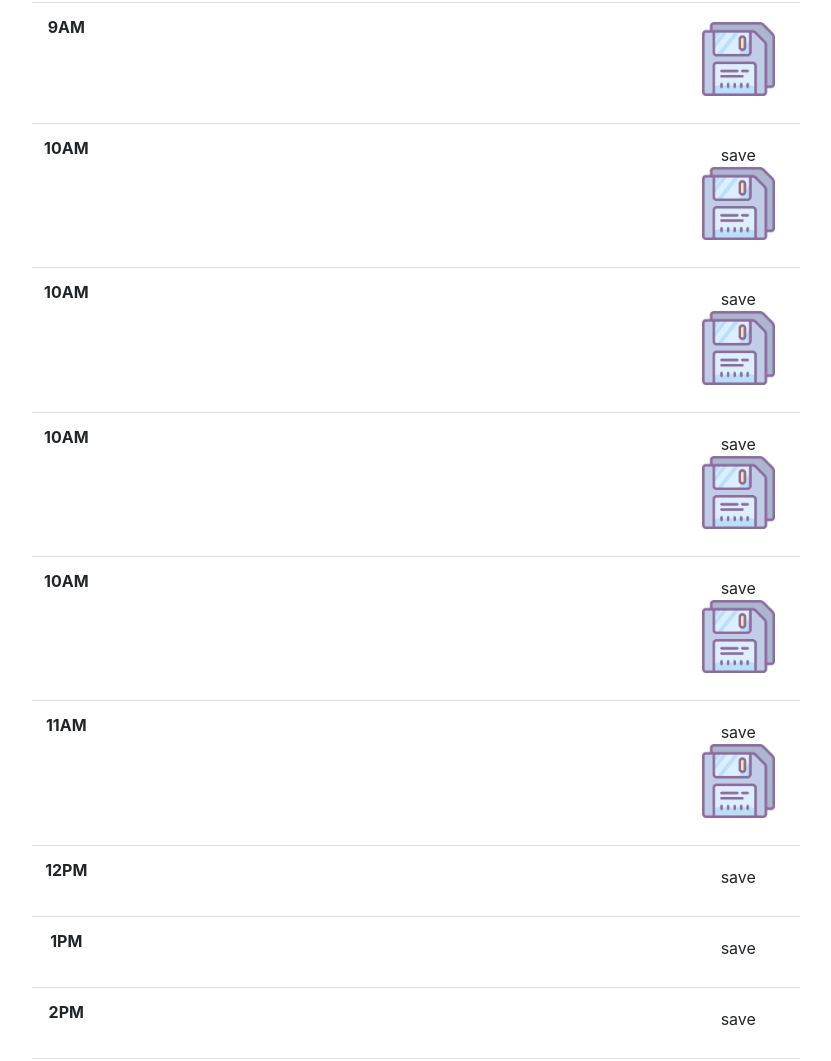
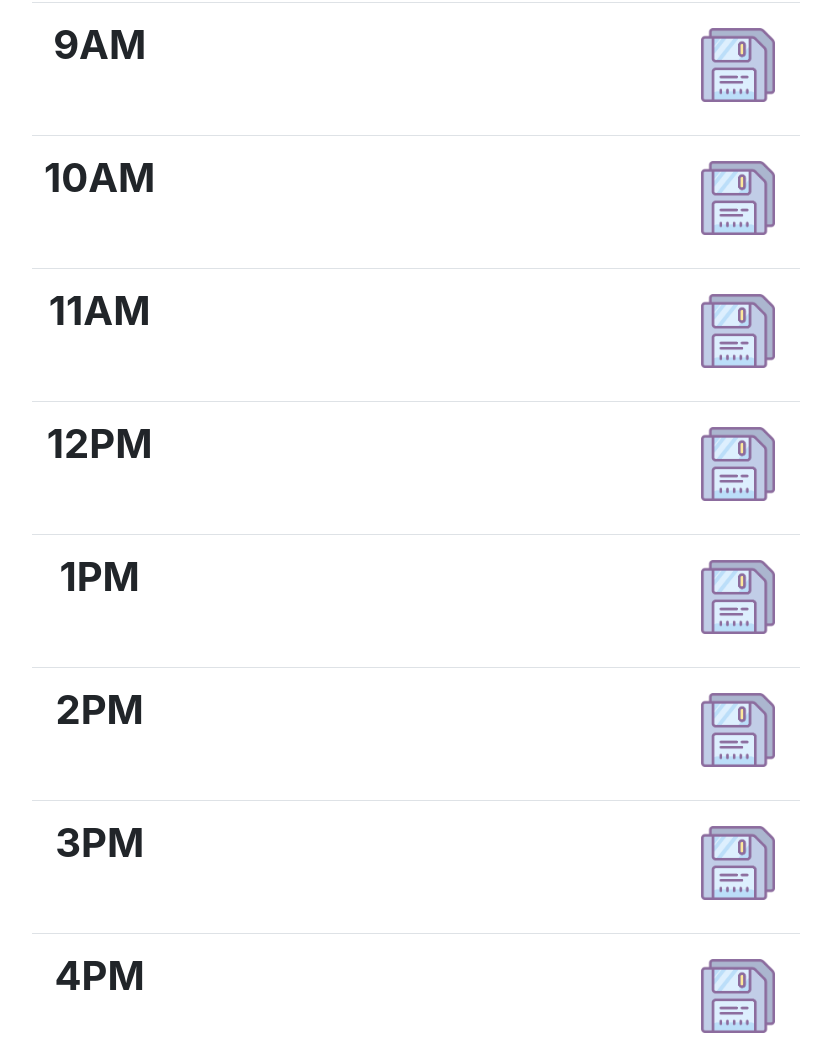
Before and after one commit to UshTae/Day-Planner, a plain HTML site: page index.html in a window 1280 px wide. Shown: the part 339-1400 px from the top of the page, without its empty margins (224-1055 px from the left). Drawn offline with nearby package versions, Linux system fonts and the light colour scheme.

Commit message:
adding ids to all buttons and input, and addinf button el to js

```diff
--- a/assets/css/style.css
+++ b/assets/css/style.css
@@ -11,3 +11,12 @@ main{
 input{
     text-align: center;
 }
+
+button{
+    width: 100px;
+    height: 100px;
+}
+
+th {
+    font-size: 40px;
+}
--- a/assets/js/script.js
+++ b/assets/js/script.js
@@ -1,8 +1,16 @@
-//dom elements
-
-//event listeners to all buttons
-
-
 //display todays day using moment
 var today = moment();
 $("#now").text(today.format("LLLL"));
+
+//button elements
+var am9Btn = $('#9am-btn');
+var am10Btn = $('#10am=btn');
+var am11Btn = $('#11am=btn');
+var pm12Btn = $('#12pm=btn');
+var pm1Btn = $('#1pm=btn');
+var pm2Btn = $('#2pm=btn');
+var pm3Btn = $('#3pm=btn');
+var pm4Btn = $('#4pm=btn');
+var pm5Btn = $('#5pm=btn');
+
+//event listeners to all buttons
--- a/index.html
+++ b/index.html
@@ -46,62 +46,25 @@
             <th scope="row" class="w-12.5">9AM</th>
             <!-- form -->
             <td class="w-75">
-              <input type="text" class="form-control-plaintext h-100" id="9amText">
+              <input type="text" class="form-control-plaintext h-100" id="9am-text">
             </td>
             <!-- button -->
-            <td class="w-12.5"><button type="submit" class="btn mb-2">
+            <td class="w-12.5"><button type="submit" class="btn mb-2" id="9am-btn">
               <!-- add icon -->
               <img src="assets\images\368-3682188_save-picture-with-transparent-background-floppy-disk-saved.png"/>
             </button></td>
           </tr>
 
-          <tr>
-            <th scope="row">10AM</th>
-            <!-- form -->
-            <td class="w-75">
-              <input type="text" class="form-control-plaintext h-100" id="9amText">
-            </td>
-            <!-- button -->
-            <td class="w-12.5"><button type="submit" class="btn mb-2">save
-              <!-- add icon -->
-              <img src="assets\images\368-3682188_save-picture-with-transparent-background-floppy-disk-saved.png"/>
-            </button></td>
-          </tr>
 
-          <tr>
-            <th scope="row">10AM</th>
-            <!-- form -->
-            <td class="w-75">
-              <input type="text" class="form-control-plaintext h-100" id="9amText">
-            </td>
-            <!-- button -->
-            <td class="w-12.5"><button type="submit" class="btn  mb-2">save
-              <!-- add icon -->
-              <img src="assets\images\368-3682188_save-picture-with-transparent-background-floppy-disk-saved.png"/>
-            </button></td>
-          </tr>
 
           <tr>
             <th scope="row">10AM</th>
              <!-- form -->
              <td class="w-75">
-              <input type="text" class="form-control-plaintext h-100" id="9amText">
+              <input type="text" class="form-control-plaintext h-100" id="10am-text">
             </td>
             <!-- button -->
-            <td class="w-12.5"><button type="submit" class="btn mb-2">save
-              <!-- add icon -->
-              <img src="assets\images\368-3682188_save-picture-with-transparent-background-floppy-disk-saved.png"/>
-            </button></td>
-          </tr>
-
-          <tr>
-            <th scope="row">10AM</th>
-             <!-- form -->
-             <td class="w-75">
-              <input type="text" class="form-control-plaintext h-100" id="9amText">
-            </td>
-            <!-- button -->
-            <td class="w-12.5"><button type="submit" class="btn mb-2">save
+            <td class="w-12.5"><button type="submit" class="btn mb-2" id="10am-btn">
               <!-- add icon -->
               <img src="assets\images\368-3682188_save-picture-with-transparent-background-floppy-disk-saved.png"/>
             </button></td>
@@ -111,10 +74,10 @@
             <th scope="row">11AM</th>
              <!-- form -->
              <td class="w-75">
-              <input type="text" class="form-control-plaintext h-100" id="9amText">
+              <input type="text" class="form-control-plaintext h-100" id="11am-text">
             </td>
             <!-- button -->
-            <td class="w-12.5"><button type="submit" class="btn mb-2">save
+            <td class="w-12.5"><button type="submit" class="btn mb-2" id="11am-btn">
               <!-- add icon -->
               <img src="assets\images\368-3682188_save-picture-with-transparent-background-floppy-disk-saved.png"/>
             </button></td>
@@ -124,11 +87,12 @@
             <th scope="row">12PM</th>
             <!-- form -->
             <td class="w-75">
-              <input type="text" class="form-control-plaintext h-100" id="9amText">
+              <input type="text" class="form-control-plaintext h-100" id="12pm-text">
             </td>
             <!-- button -->
-            <td class="w-12.5"><button type="submit" class="btn mb-2">save
+            <td class="w-12.5"><button type="submit" class="btn mb-2" id="12pm-btn">
               <!-- add icon -->
+              <img src="assets\images\368-3682188_save-picture-with-transparent-background-floppy-disk-saved.png"/>
             </button></td>
           </tr>
 
@@ -136,11 +100,12 @@
             <th scope="row">1PM</th>
              <!-- form -->
              <td class="w-75">
-              <input type="text" class="form-control-plaintext h-100" id="9amText">
+              <input type="text" class="form-control-plaintext h-100" id="1pm-text">
             </td>
             <!-- button -->
-            <td class="w-12.5"><button type="submit" class="btn mb-2">save
+            <td class="w-12.5"><button type="submit" class="btn mb-2" id="1pm-btn">
               <!-- add icon -->
+              <img src="assets\images\368-3682188_save-picture-with-transparent-background-floppy-disk-saved.png"/>
             </button></td>
           </tr>
 
@@ -148,11 +113,12 @@
             <th scope="row">2PM</th>
              <!-- form -->
              <td class="w-75">
-              <input type="text" class="form-control-plaintext h-100" id="9amText">
+              <input type="text" class="form-control-plaintext h-100" id="2pm-text">
             </td>
             <!-- button -->
-            <td class="w-12.5"><button type="submit" class="btn mb-2">save
+            <td class="w-12.5"><button type="submit" class="btn mb-2" id="2pm-btn">
               <!-- add icon -->
+              <img src="assets\images\368-3682188_save-picture-with-transparent-background-floppy-disk-saved.png"/>
             </button></td>
           </tr>
 
@@ -160,11 +126,12 @@
             <th scope="row">3PM</th>
             <!-- form -->
             <td class="w-75">
-              <input type="text" class="form-control-plaintext h-100" id="9amText">
+              <input type="text" class="form-control-plaintext h-100" id="3pm-text">
             </td>
             <!-- button -->
-            <td class="w-12.5"><button type="submit" class="btn mb-2">save
+            <td class="w-12.5"><button type="submit" class="btn mb-2" id="3pm-btn">
               <!-- add icon -->
+              <img src="assets\images\368-3682188_save-picture-with-transparent-background-floppy-disk-saved.png"/>
             </button></td>
           </tr>
 
@@ -172,11 +139,12 @@
             <th scope="row">4PM</th>
              <!-- form -->
              <td class="w-75">
-              <input type="text" class="form-control-plaintext h-100" id="9amText">
+              <input type="text" class="form-control-plaintext h-100" id="4pm-text">
             </td>
             <!-- button -->
-            <td class="w-12.5"><button type="submit" class="btn mb-2">save
+            <td class="w-12.5"><button type="submit" class="btn mb-2" id="4pm-btn">
               <!-- add icon -->
+              <img src="assets\images\368-3682188_save-picture-with-transparent-background-floppy-disk-saved.png"/>
             </button></td>
           </tr>
 
@@ -184,11 +152,12 @@
             <th scope="row">5PM</th>
              <!-- form -->
              <td class="w-75">
-              <input type="text" class="form-control-plaintext h-100" id="9amText">
+              <input type="text" class="form-control-plaintext h-100" id="5pm-text">
             </td>
             <!-- button -->
-            <td class="w-12.5"><button type="submit" class="btn mb-2">save
+            <td class="w-12.5"><button type="submit" class="btn mb-2" id="5pm-btn">
               <!-- add icon -->
+              <img src="assets\images\368-3682188_save-picture-with-transparent-background-floppy-disk-saved.png"/>
             </button></td>
           </tr>
         </tbody>
```
